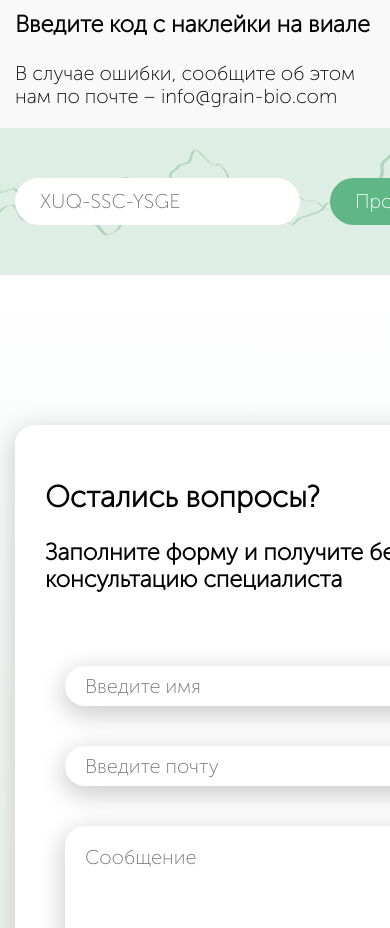
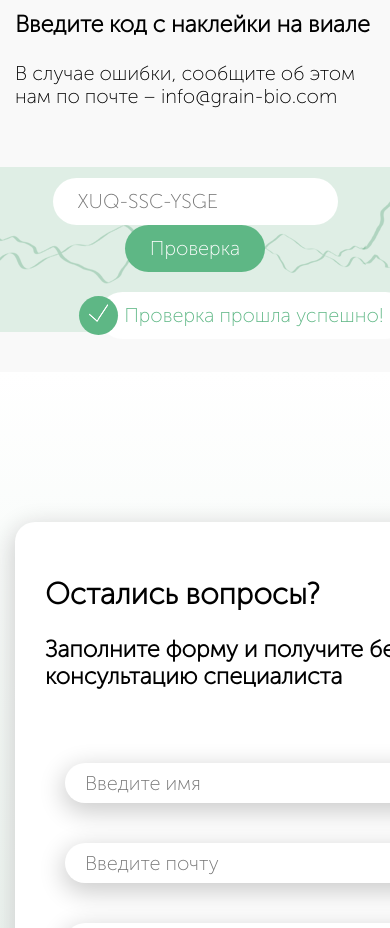
Before and after one commit to tatochko/grain, a website: page app/index.html in a window 390 px wide. Shown: the part 3540-4468 px from the top of the page. Drawn offline with nearby package versions, Linux system fonts and the light colour scheme.

Commit message:
adap page 1

```diff
--- a/app/scss/_media.scss
+++ b/app/scss/_media.scss
@@ -1,3 +1,7 @@
+@media (max-width: 1170px){
+
+}
+
 @media (max-width: 900px){
     .header{
         &__top{
@@ -134,6 +138,42 @@
 
 }
 
+@media (max-width: 835px){
+    .check{
+        .check__main-inner{
+            display: block;
+            text-align: center;
+            padding-bottom: 80px;
+            .message{
+                padding-top: 20px;
+                margin: 0 26%;
+            }
+        }
+    }
+}
+
+@media (max-width: 768px){
+    .check{
+        .check__main-inner{
+            .message{
+                padding-top: 20px;
+                margin: 0 24%;
+            }
+        }
+    }
+}
+
+@media (max-width: 600px){
+    .check{
+        .check__main-inner{
+            .message{
+                padding-top: 20px;
+                margin: 0 18%;
+            }
+        }
+    }
+}
+
 @media (max-width: 540px){
     .group{
         .group__items{
@@ -169,6 +209,14 @@
                 p{
                     font-size: 14px;
                 }
+            }
+        }
+    }
+    .check{
+        .check__main-inner{
+            .message{
+                padding-top: 20px;
+                margin: 0 15%;
             }
         }
     }
```
Also changed, not shown: app/css/style.min.css, 1 other file.
